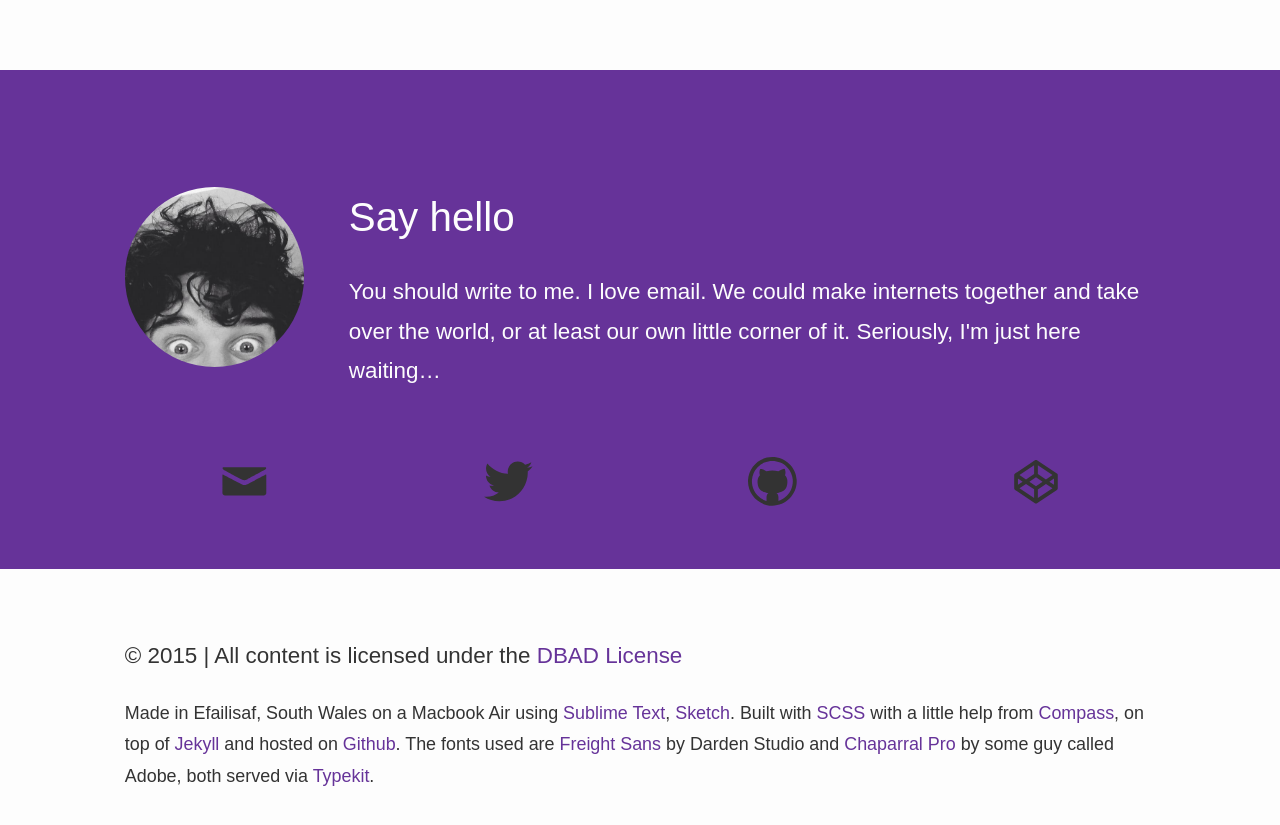
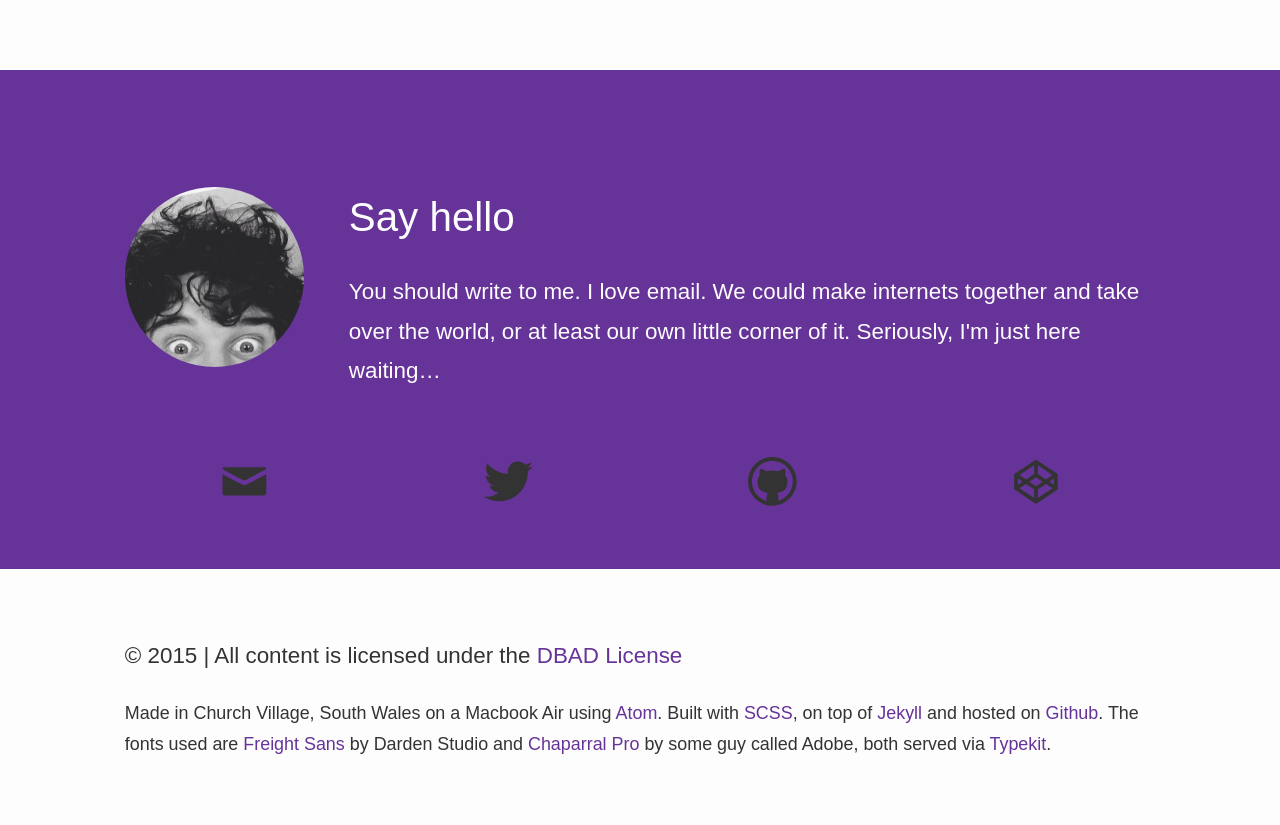
Before and after one commit to matthewbeta/matthew-jackson.com, a Jekyll site: the page built from index.html, in a window 1280 px wide and 900 px high, scrolled down 1554 px. Shown: the top 825 px of the window. Built offline with Jekyll 4.4.1, drawn with Linux system fonts in a browser that asks for light colours; Markdown is read by kramdown in place of the engine named in the settings.

Commit message:
updated footer

```diff
--- a/_includes/footer.liquid
+++ b/_includes/footer.liquid
@@ -2,9 +2,9 @@
 
     <div id="footerMain" class="footer-main section__content">
 
-     	<p class="small-print">&copy; {{ site.time | date: '%Y' }} | All content is licensed under the  <a href="https://raw.github.com/philsturgeon/dbad/master/LICENSE-en.md">DBAD License</a></p>
+     	<p class="small-print">&copy; {{ site.time | date: '%Y' }} | All content is licensed under the <a href="https://raw.github.com/philsturgeon/dbad/master/LICENSE-en.md">DBAD License</a></p>
 
-     	<p class="credits">Made in Efailisaf, South Wales on a Macbook Air using <a href="http://www.sublimetext.com/">Sublime Text</a>, <a href="http://www.bohemiancoding.com/sketch/">Sketch</a>. Built with <a href="http://sass-lang.com">SCSS</a> with a little help from <a href="http://compass-style.org">Compass</a>, on top of <a href="http://jekyllrb.com">Jekyll</a> and hosted on <a href="http://github.io">Github</a>. The fonts used are <a href="http://www.dardenstudio.com/typefaces/freight_sans">Freight Sans</a> by Darden Studio and <a href="https://typekit.com/fonts/chaparral-pro">Chaparral Pro</a> by some guy called Adobe, both served via <a href="http://typekit.com">Typekit</a>.</p>
+     	<p class="credits">Made in Church Village, South Wales on a Macbook Air using <a href="http://www.atom.io/">Atom</a>. Built with <a href="http://sass-lang.com">SCSS</a>, on top of <a href="http://jekyllrb.com">Jekyll</a> and hosted on <a href="http://github.io">Github</a>. The fonts used are <a href="http://www.dardenstudio.com/typefaces/freight_sans">Freight Sans</a> by Darden Studio and <a href="https://typekit.com/fonts/chaparral-pro">Chaparral Pro</a> by some guy called Adobe, both served via <a href="http://typekit.com">Typekit</a>.</p>
 
     </div>
 
```
